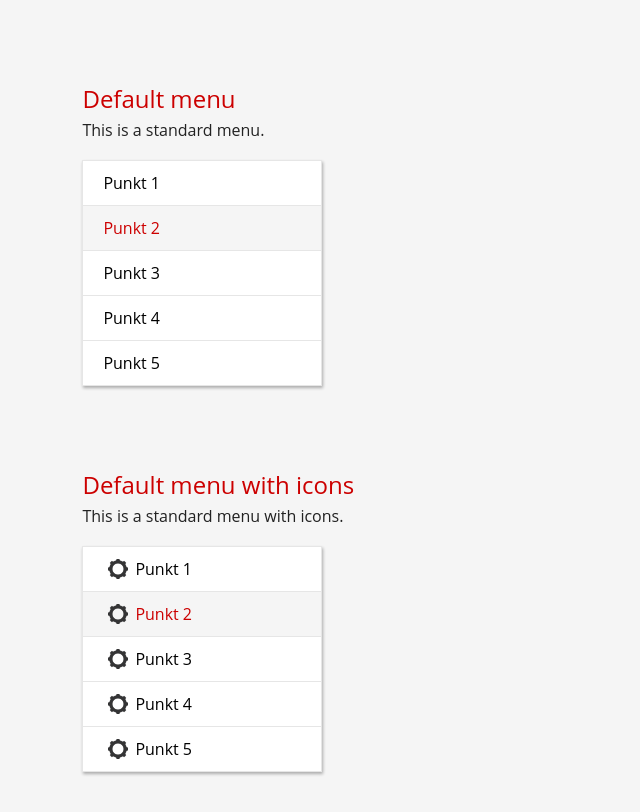
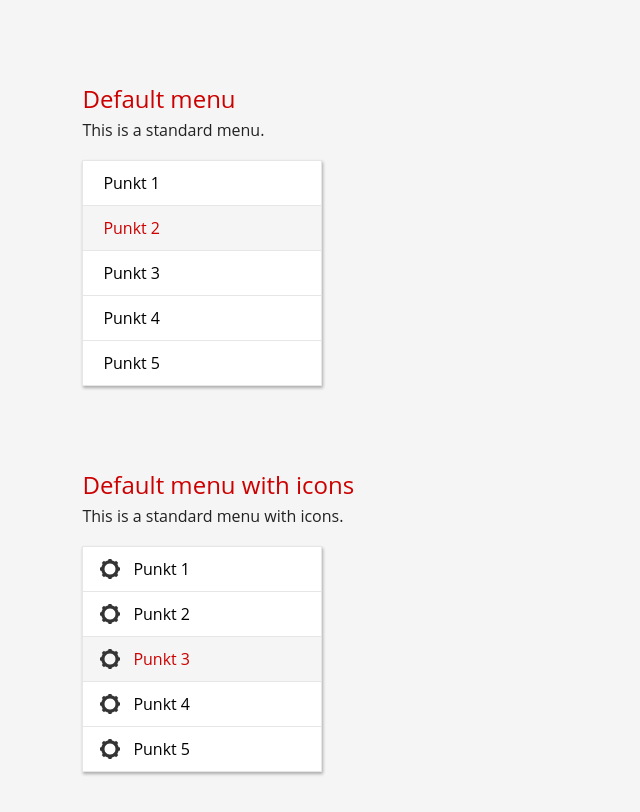
Before and after one commit to phneutral/viur-css, a plain HTML site: page interface/menu.html in a window 1280 px wide. Shown: the part 127-939 px from the top of the page, without its empty margins (0-640 px from the left). Drawn offline with nearby package versions, Linux system fonts and the light colour scheme.

Commit message:
menu optimized

```diff
--- a/interface/less/menu.less
+++ b/interface/less/menu.less
@@ -4,13 +4,14 @@
     #MENU PARTS
 ------------------------------------------------------------------------------------------------------ */
 
-.menu-ul {
+.menu-list {
     list-style: none;
     width: 240px;
     box-shadow: @defaultShadow;
 }
 
-.menu-ul-li {
+a.menu-link {
+    display: block;
     box-sizing: border-box;
     padding: 10px 20px;
     color: #000;
@@ -18,30 +19,31 @@
     border: 1px solid #e6e6e6;
     border-top: 0px;
     transition: all .3s ease;
+    width: 100%;
     &:hover {
         background-color: #f5f5f5;
     }
 }
 
-.menu-ul a:first-of-type .menu-ul-li {
+ul.menu-list .menu-item:first-of-type .menu-link {
     border-top: 1px solid #e6e6e6;
 }
 
-.menu-ul-li.is-active {
+.menu-link.is-active {
     color: @mainColor;
     background-color: #f5f5f5;
 }
 
-.menu-ul-li.menu-ul-li-icon {
-    padding-left: 52px;
+.menu-link.menu-icon {
+    padding-left: 50px;
 }
 
-.menu-ul-li-icon::before {
+.menu-icon::before {
     content: "";
     position: absolute;
-    height: 25px;
-    width: 25px;
-    left: 65px;
+    height: 24px;
+    width: 24px;
+    margin-left: -35px;
     background-image: url(../images/settings.png);
     background-size: 20px;
     background-position: center center;
--- a/interface/menu.html
+++ b/interface/menu.html
@@ -31,12 +31,12 @@
             <h3>Default menu</h3>
             <p>This is a standard menu.</p>
 
-            <ul class="menu-ul">
-                <a href="#"><li class="menu-ul-li">Punkt 1</li></a>
-                <a href="#"><li class="menu-ul-li is-active">Punkt 2</li></a>
-                <a href="#"><li class="menu-ul-li">Punkt 3</li></a>
-                <a href="#"><li class="menu-ul-li">Punkt 4</li></a>
-                <a href="#"><li class="menu-ul-li">Punkt 5</li></a>
+            <ul class="menu-list">
+                <li class="menu-item"><a class="menu-link" href="#">Punkt 1</a></li>
+                <li class="menu-item"><a class="menu-link is-active" href="#">Punkt 2</a></li>
+                <li class="menu-item"><a class="menu-link" href="#">Punkt 3</a></li>
+                <li class="menu-item"><a class="menu-link" href="#">Punkt 4</a></li>
+                <li class="menu-item"><a class="menu-link" href="#">Punkt 5</a></li>
             </ul>
 
         </div>
@@ -46,12 +46,12 @@
             <h3>Default menu with icons</h3>
             <p>This is a standard menu with icons.</p>
 
-            <ul class="menu-ul">
-                <a href="#"><li class="menu-ul-li menu-ul-li-icon">Punkt 1</li></a>
-                <a href="#"><li class="menu-ul-li menu-ul-li-icon is-active">Punkt 2</li></a>
-                <a href="#"><li class="menu-ul-li menu-ul-li-icon">Punkt 3</li></a>
-                <a href="#"><li class="menu-ul-li menu-ul-li-icon">Punkt 4</li></a>
-                <a href="#"><li class="menu-ul-li menu-ul-li-icon">Punkt 5</li></a>
+            <ul class="menu-list">
+                <li class="menu-item "><a class="menu-link menu-icon" href="#">Punkt 1</a></li>
+                <li class="menu-item"><a class="menu-link menu-icon" href="#">Punkt 2</a></li>
+                <li class="menu-item"><a class="menu-link is-active menu-icon" href="#">Punkt 3</a></li>
+                <li class="menu-item"><a class="menu-link menu-icon" href="#">Punkt 4</a></li>
+                <li class="menu-item"><a class="menu-link menu-icon" href="#">Punkt 5</a></li>
             </ul>
 
         </div>
```
Also changed, not shown: interface/css/style.css.
